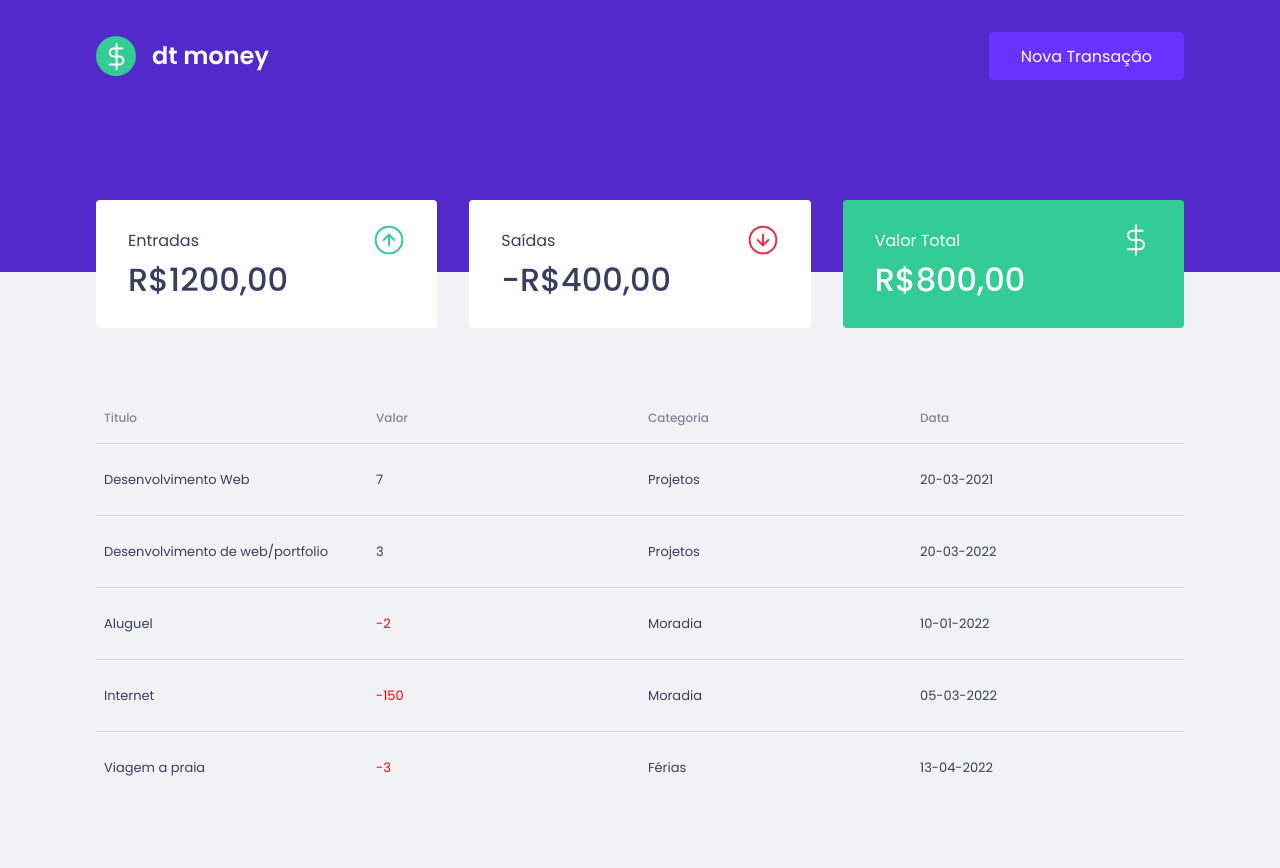
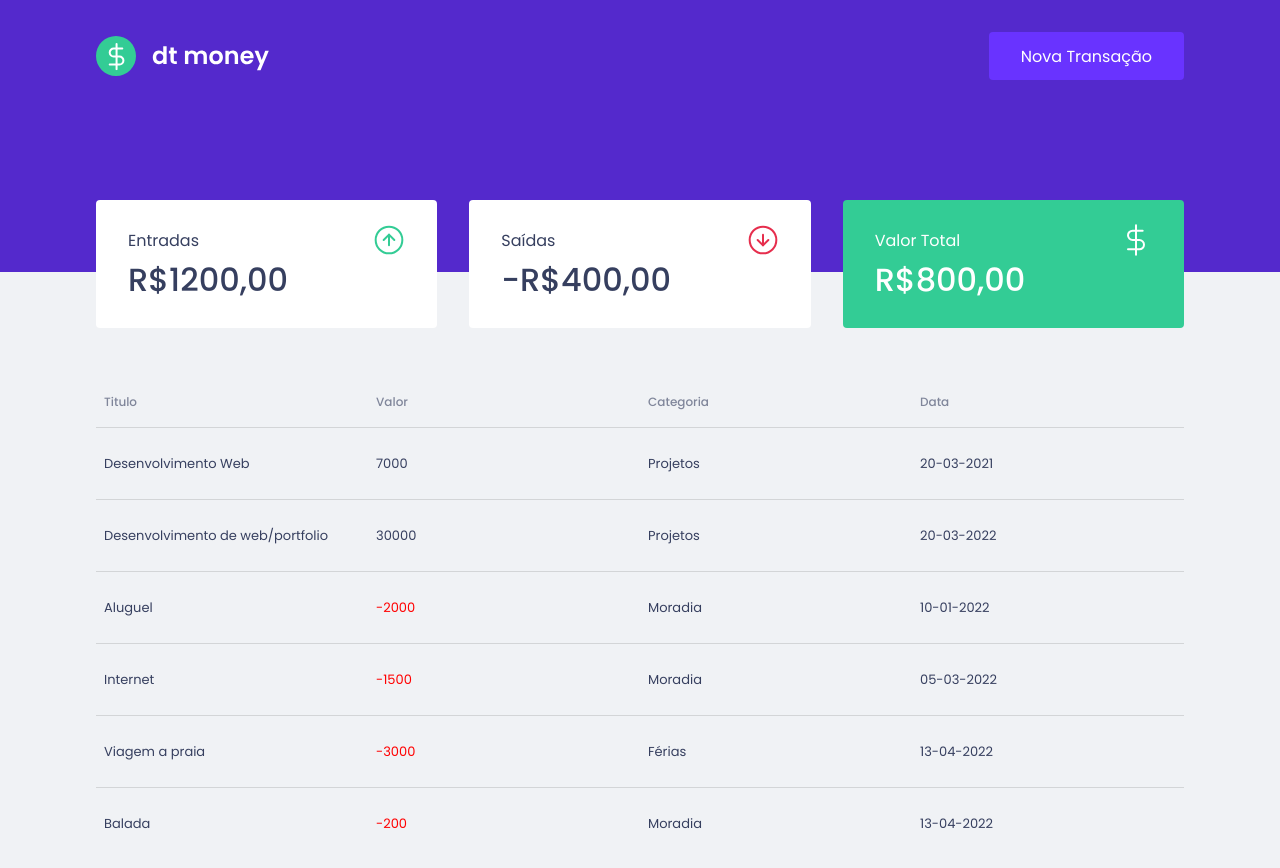
Before and after one commit to dehvieira/dt-money, a React (Vite) app: page / in a window 1280 px wide. Shown: the top 868 px of the page. Before the commit the page ends 844 px from the top, so only its background shows below. Built offline with nearby package versions, Linux system fonts and the light colour scheme.

Commit message:
feat: add axios and miragejs

```diff
--- a/package.json
+++ b/package.json
@@ -11,6 +11,8 @@
     "type-check": "tsc"
   },
   "dependencies": {
+    "axios": "^0.26.1",
+    "miragejs": "^0.1.43",
     "react": "^17.0.2",
     "react-data-table-component": "^7.4.7",
     "react-dom": "^17.0.2",
--- a/src/components/TransactionsTable/index.tsx
+++ b/src/components/TransactionsTable/index.tsx
@@ -1,6 +1,7 @@
 import React from 'react';
 import DataTable, { createTheme, TableColumn } from 'react-data-table-component';
 
+//import { api } from '../../services/api';
 import { Container } from './styles';
 import transactions from './transactions';
 
--- a/src/components/TransactionsTable/styles.ts
+++ b/src/components/TransactionsTable/styles.ts
@@ -1,5 +1,5 @@
 import styled from 'styled-components';
 
 export const Container = styled.div`
-  margin-top: 4rem;
+  margin-top: 3rem;
 `;
--- a/src/components/TransactionsTable/transactions.ts
+++ b/src/components/TransactionsTable/transactions.ts
@@ -2,36 +2,43 @@ export default [
   {
     id: 1,
     titulo: 'Desenvolvimento Web',
-    valor: 7.0,
+    valor: 7000,
     categoria: 'Projetos',
     data: '20-03-2021',
   },
   {
     id: 2,
     titulo: 'Desenvolvimento de web/portfolio',
-    valor: 3.0,
+    valor: 30000,
     categoria: 'Projetos',
     data: '20-03-2022',
   },
   {
     id: 3,
     titulo: 'Aluguel',
-    valor: -2.0, //" R$ 2,000",
+    valor: -2000, //" R$ 2,000",
     categoria: 'Moradia',
     data: '10-01-2022',
   },
   {
     id: 4,
     titulo: 'Internet',
-    valor: -150.0, //"R$ 150,00",
+    valor: -1500, //"R$ 150,00",
     categoria: 'Moradia',
     data: '05-03-2022',
   },
   {
     id: 5,
     titulo: 'Viagem a praia',
-    valor: -3.0, //"R$ 4,000",
+    valor: -3000, //"R$ 4,000",
     categoria: 'Férias',
     data: '13-04-2022',
   },
+  {
+    id: 6,
+    titulo: 'Balada',
+    valor: -200, //"R$ 4,000",
+    categoria: 'Moradia',
+    data: '13-04-2022',
+  },
 ];
--- /dev/null
+++ b/src/services/api.ts
@@ -0,0 +1,5 @@
+// import axios from 'axios';
+
+// export const api = axios.create({
+//   baseURL: 'https://localhost:3000/api',
+// });
```
Also changed, not shown: 1 other file (tests, documents, lock files or other folders).
